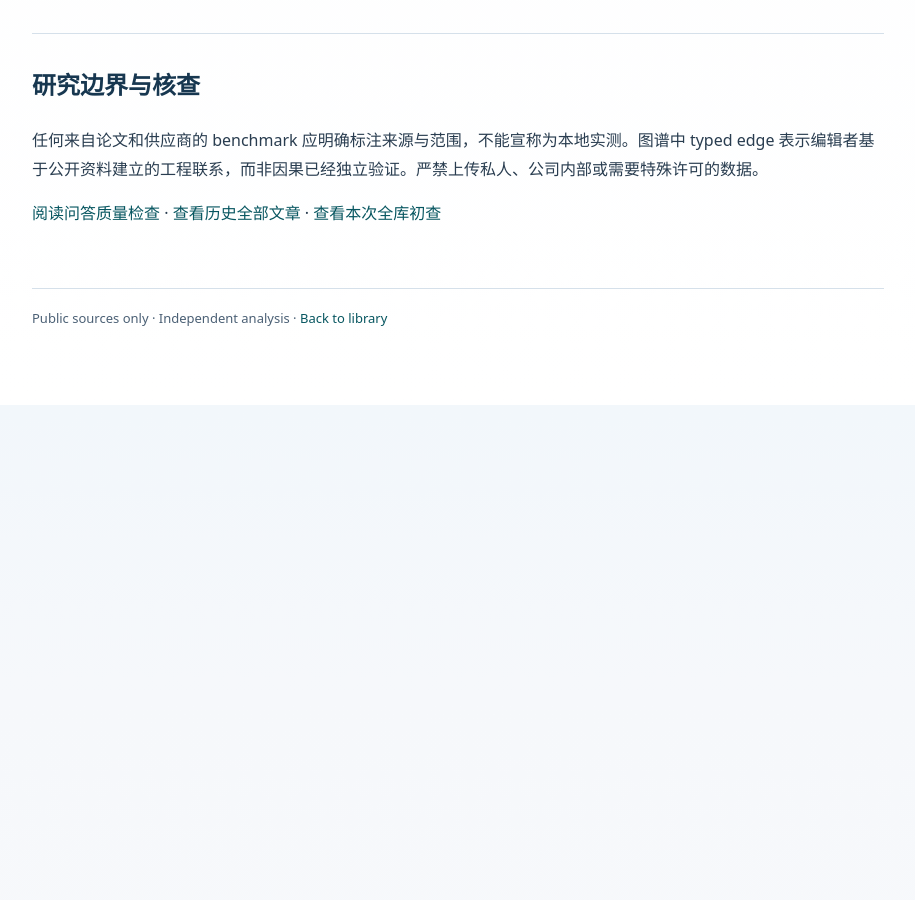
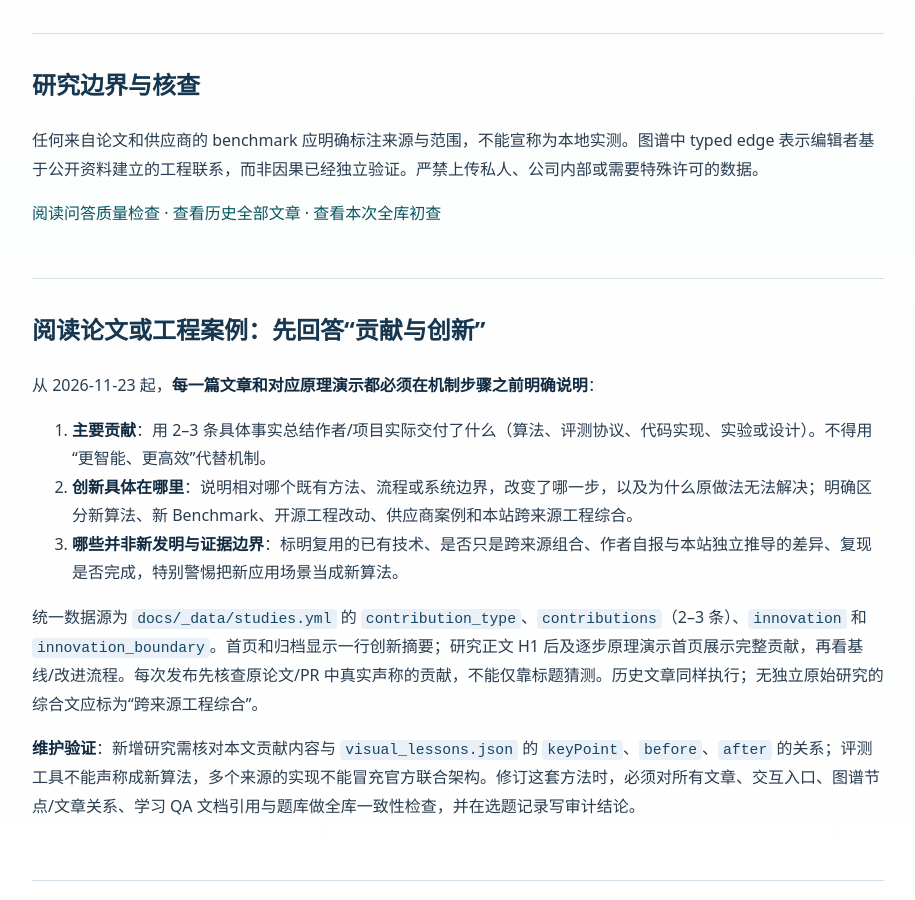
Before and after one commit to ljrirene/ai-engineering-notes, a Jekyll site: the page built from docs/learning-guide.md, in a window 1280 px wide and 900 px high, scrolled down 3167 px. Shown: the whole window, without its empty margins (182-1097 px from the left). Built offline with Jekyll 4.4.1, drawn with Linux system fonts in a browser that asks for light colours; before the commit the page ends 3572 px from its top, so only the background shows below that.

Commit message:
Surface actual innovations across studies; document full-library teaching audit

```diff
--- a/docs/learning-guide.md
+++ b/docs/learning-guide.md
@@ -73,3 +73,21 @@ FlowMind 的个人念头存在用户自己的浏览器中；此公开技术图
 任何来自论文和供应商的 benchmark 应明确标注来源与范围，不能宣称为本地实测。图谱中 typed edge 表示编辑者基于公开资料建立的工程联系，而非因果已经独立验证。严禁上传私人、公司内部或需要特殊许可的数据。
 
 [阅读问答质量检查]({{ '/audits/2026-11-04-study-qa-audit/' | relative_url }}) · [查看历史全部文章]({{ '/archive.html' | relative_url }}) · [查看本次全库初查]({{ '/audits/2026-11-04-initial-audit/' | relative_url }})
+
+
+
+
+
+
+
+## 阅读论文或工程案例：先回答“贡献与创新”
+
+从 2026-11-23 起，**每一篇文章和对应原理演示都必须在机制步骤之前明确说明**：
+
+1. **主要贡献**：用 2–3 条具体事实总结作者/项目实际交付了什么（算法、评测协议、代码实现、实验或设计）。不得用“更智能、更高效”代替机制。
+2. **创新具体在哪里**：说明相对哪个既有方法、流程或系统边界，改变了哪一步，以及为什么原做法无法解决；明确区分新算法、新 Benchmark、开源工程改动、供应商案例和本站跨来源工程综合。
+3. **哪些并非新发明与证据边界**：标明复用的已有技术、是否只是跨来源组合、作者自报与本站独立推导的差异、复现是否完成，特别警惕把新应用场景当成新算法。
+
+统一数据源为 `docs/_data/studies.yml` 的 `contribution_type`、`contributions`（2–3 条）、`innovation` 和 `innovation_boundary`。首页和归档显示一行创新摘要；研究正文 H1 后及逐步原理演示首页展示完整贡献，再看基线/改进流程。每次发布先核查原论文/PR 中真实声称的贡献，不能仅靠标题猜测。历史文章同样执行；无独立原始研究的综合文应标为“跨来源工程综合”。
+
+**维护验证**：新增研究需核对本文贡献内容与 `visual_lessons.json` 的 `keyPoint`、`before`、`after` 的关系；评测工具不能声称成新算法，多个来源的实现不能冒充官方联合架构。修订这套方法时，必须对所有文章、交互入口、图谱节点/文章关系、学习 QA 文档引用与题库做全库一致性检查，并在选题记录写审计结论。
```
